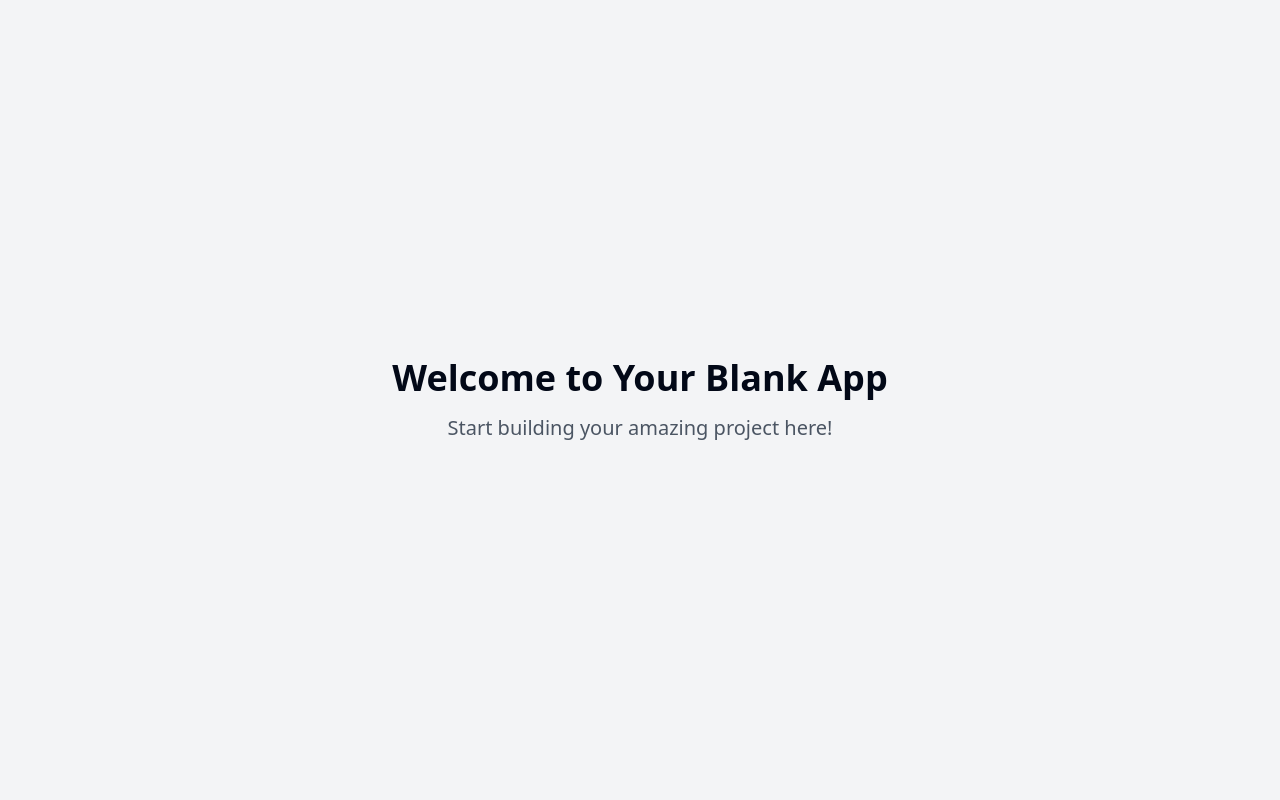
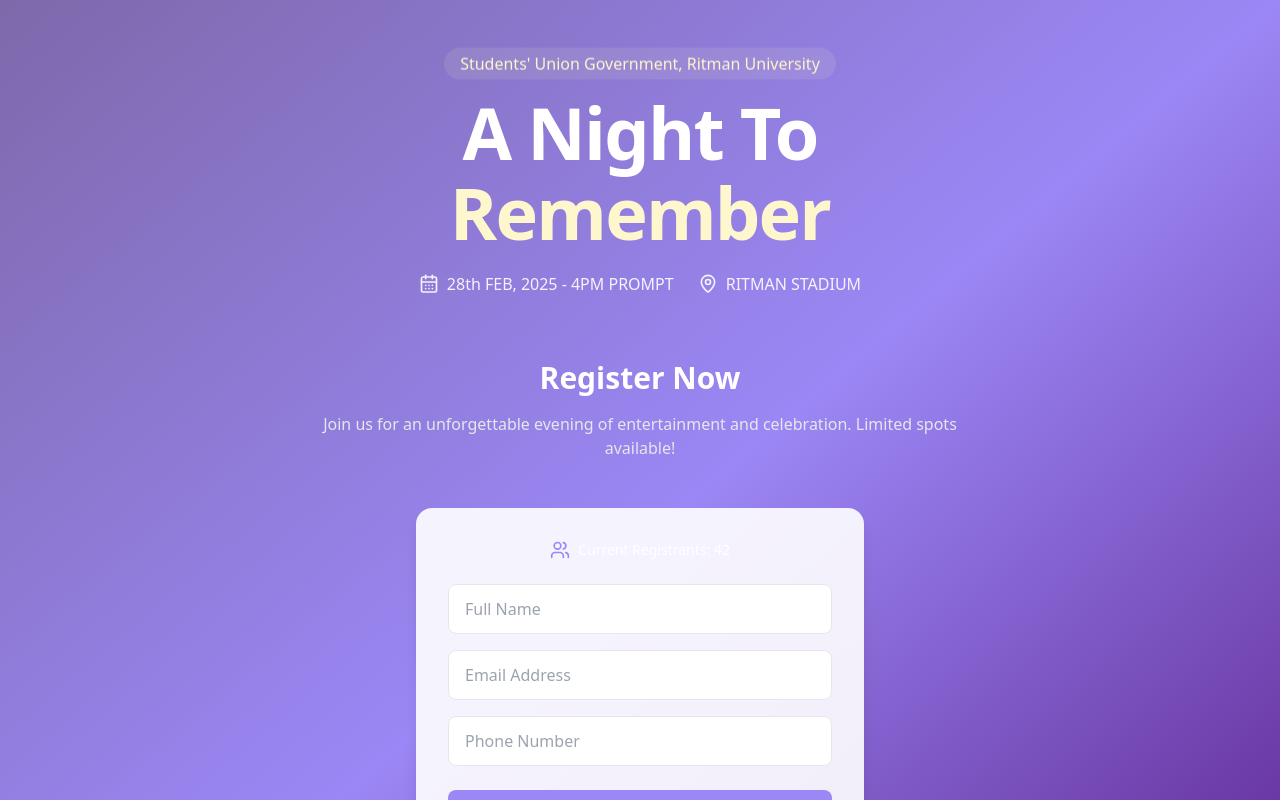
Before and after one commit to Jeffreyxdev/lwevent, a React (Vite) app: page / in a window 1280 px wide. Shown: the top 800 px of the page. Built offline with nearby package versions, Linux system fonts and the light colour scheme.

Commit message:
Add event registration site
This commit adds a basic site for event registration, allowing users to register and track the number of attendees.  The site will use references from a provided flyer.

```diff
--- /dev/null
+++ b/src/components/RegistrationForm.tsx
@@ -0,0 +1,82 @@
+
+import { useState } from "react";
+import { useToast } from "@/hooks/use-toast";
+import { CalendarDays, MapPin, Users } from "lucide-react";
+
+const RegistrationForm = () => {
+  const { toast } = useToast();
+  const [formData, setFormData] = useState({
+    name: "",
+    email: "",
+    phone: "",
+  });
+  const [registrants, setRegistrants] = useState(42); // Starting with a base number
+
+  const handleSubmit = (e: React.FormEvent) => {
+    e.preventDefault();
+    setRegistrants((prev) => prev + 1);
+    toast({
+      title: "Registration Successful!",
+      description: "You're all set for A Night To Remember!",
+      duration: 5000,
+    });
+    setFormData({ name: "", email: "", phone: "" });
+  };
+
+  const handleChange = (e: React.ChangeEvent<HTMLInputElement>) => {
+    setFormData((prev) => ({
+      ...prev,
+      [e.target.name]: e.target.value,
+    }));
+  };
+
+  return (
+    <div className="w-full max-w-md mx-auto bg-white/90 backdrop-blur-sm rounded-2xl p-8 shadow-lg">
+      <div className="flex items-center justify-center space-x-2 mb-6">
+        <Users className="w-5 h-5 text-event-purple" />
+        <span className="text-sm font-medium">Current Registrants: {registrants}</span>
+      </div>
+
+      <form onSubmit={handleSubmit} className="space-y-6">
+        <div className="space-y-4">
+          <input
+            type="text"
+            name="name"
+            value={formData.name}
+            onChange={handleChange}
+            placeholder="Full Name"
+            required
+            className="w-full px-4 py-3 rounded-lg border border-gray-200 focus:border-event-purple focus:ring-2 focus:ring-event-purple-light outline-none transition-all"
+          />
+          <input
+            type="email"
+            name="email"
+            value={formData.email}
+            onChange={handleChange}
+            placeholder="Email Address"
+            required
+            className="w-full px-4 py-3 rounded-lg border border-gray-200 focus:border-event-purple focus:ring-2 focus:ring-event-purple-light outline-none transition-all"
+          />
+          <input
+            type="tel"
+            name="phone"
+            value={formData.phone}
+            onChange={handleChange}
+            placeholder="Phone Number"
+            required
+            className="w-full px-4 py-3 rounded-lg border border-gray-200 focus:border-event-purple focus:ring-2 focus:ring-event-purple-light outline-none transition-all"
+          />
+        </div>
+
+        <button
+          type="submit"
+          className="w-full bg-event-purple text-white py-3 rounded-lg hover:bg-event-purple-dark transition-all duration-300 transform hover:scale-[1.02] active:scale-[0.98]"
+        >
+          Register Now
+        </button>
+      </form>
+    </div>
+  );
+};
+
+export default RegistrationForm;
--- a/src/index.css
+++ b/src/index.css
@@ -1,3 +1,4 @@
+
 @tailwind base;
 @tailwind components;
 @tailwind utilities;
@@ -6,87 +7,24 @@
   :root {
     --background: 0 0% 100%;
     --foreground: 222.2 84% 4.9%;
-
     --card: 0 0% 100%;
     --card-foreground: 222.2 84% 4.9%;
-
     --popover: 0 0% 100%;
     --popover-foreground: 222.2 84% 4.9%;
-
-    --primary: 222.2 47.4% 11.2%;
+    --primary: 262 83% 58%;
     --primary-foreground: 210 40% 98%;
-
     --secondary: 210 40% 96.1%;
     --secondary-foreground: 222.2 47.4% 11.2%;
-
     --muted: 210 40% 96.1%;
     --muted-foreground: 215.4 16.3% 46.9%;
-
     --accent: 210 40% 96.1%;
     --accent-foreground: 222.2 47.4% 11.2%;
-
     --destructive: 0 84.2% 60.2%;
     --destructive-foreground: 210 40% 98%;
-
     --border: 214.3 31.8% 91.4%;
     --input: 214.3 31.8% 91.4%;
-    --ring: 222.2 84% 4.9%;
-
+    --ring: 262 83% 58%;
     --radius: 0.5rem;
-
-    --sidebar-background: 0 0% 98%;
-
-    --sidebar-foreground: 240 5.3% 26.1%;
-
-    --sidebar-primary: 240 5.9% 10%;
-
-    --sidebar-primary-foreground: 0 0% 98%;
-
-    --sidebar-accent: 240 4.8% 95.9%;
-
-    --sidebar-accent-foreground: 240 5.9% 10%;
-
-    --sidebar-border: 220 13% 91%;
-
-    --sidebar-ring: 217.2 91.2% 59.8%;
-  }
-
-  .dark {
-    --background: 222.2 84% 4.9%;
-    --foreground: 210 40% 98%;
-
-    --card: 222.2 84% 4.9%;
-    --card-foreground: 210 40% 98%;
-
-    --popover: 222.2 84% 4.9%;
-    --popover-foreground: 210 40% 98%;
-
-    --primary: 210 40% 98%;
-    --primary-foreground: 222.2 47.4% 11.2%;
-
-    --secondary: 217.2 32.6% 17.5%;
-    --secondary-foreground: 210 40% 98%;
-
-    --muted: 217.2 32.6% 17.5%;
-    --muted-foreground: 215 20.2% 65.1%;
-
-    --accent: 217.2 32.6% 17.5%;
-    --accent-foreground: 210 40% 98%;
-
-    --destructive: 0 62.8% 30.6%;
-    --destructive-foreground: 210 40% 98%;
-
-    --border: 217.2 32.6% 17.5%;
-    --input: 217.2 32.6% 17.5%;
-    --ring: 212.7 26.8% 83.9%;
-    --sidebar-background: 240 5.9% 10%;
-    --sidebar-foreground: 240 4.8% 95.9%;
-    --sidebar-primary: 224.3 76.3% 48%;
-    --sidebar-primary-foreground: 0 0% 100%;
-    --sidebar-accent: 240 3.7% 15.9%;
-    --sidebar-accent-foreground: 240 4.8% 95.9%;
-    --sidebar-border: 240 3.7% 15.9%;
-    --sidebar-ring: 217.2 91.2% 59.8%;
   }
 }
 
@@ -94,8 +32,17 @@
   * {
     @apply border-border;
   }
-
   body {
-    @apply bg-background text-foreground;
+    @apply bg-background text-foreground antialiased;
+  }
+  input:-webkit-autofill,
+  input:-webkit-autofill:hover,
+  input:-webkit-autofill:focus {
+    -webkit-box-shadow: 0 0 0px 1000px white inset;
+    transition: background-color 5000s ease-in-out 0s;
   }
 }
+
+.glass-card {
+  @apply bg-white/10 backdrop-blur-md border border-white/20 rounded-2xl;
+}
--- a/src/pages/Index.tsx
+++ b/src/pages/Index.tsx
@@ -1,11 +1,50 @@
-// Update this page (the content is just a fallback if you fail to update the page)
+
+import RegistrationForm from "@/components/RegistrationForm";
+import { CalendarDays, MapPin, Users } from "lucide-react";
 
 const Index = () => {
   return (
-    <div className="min-h-screen flex items-center justify-center bg-gray-100">
-      <div className="text-center">
-        <h1 className="text-4xl font-bold mb-4">Welcome to Your Blank App</h1>
-        <p className="text-xl text-gray-600">Start building your amazing project here!</p>
+    <div className="min-h-screen bg-gradient-to-br from-event-purple-dark via-event-purple to-purple-900 text-white">
+      <div className="container mx-auto px-4 py-12">
+        {/* Hero Section */}
+        <div className="text-center mb-16 animate-float">
+          <div className="inline-block px-4 py-1 bg-event-yellow/10 backdrop-blur-sm rounded-full text-event-yellow mb-4">
+            Students' Union Government, Ritman University
+          </div>
+          <h1 className="text-5xl md:text-7xl font-bold mb-6 tracking-tight">
+            A Night To
+            <span className="block text-event-yellow mt-2">Remember</span>
+          </h1>
+          <div className="flex flex-wrap justify-center gap-6 text-sm md:text-base opacity-90">
+            <div className="flex items-center gap-2">
+              <CalendarDays className="w-5 h-5" />
+              <span>28th FEB, 2025 - 4PM PROMPT</span>
+            </div>
+            <div className="flex items-center gap-2">
+              <MapPin className="w-5 h-5" />
+              <span>RITMAN STADIUM</span>
+            </div>
+          </div>
+        </div>
+
+        {/* Registration Section */}
+        <div className="max-w-4xl mx-auto">
+          <div className="text-center mb-12">
+            <h2 className="text-2xl md:text-3xl font-semibold mb-4">Register Now</h2>
+            <p className="text-gray-200 max-w-2xl mx-auto">
+              Join us for an unforgettable evening of entertainment and celebration.
+              Limited spots available!
+            </p>
+          </div>
+
+          <RegistrationForm />
+        </div>
+
+        {/* Event Details */}
+        <div className="mt-24 text-center">
+          <h3 className="text-xl font-semibold mb-4">In Collaboration with</h3>
+          <p className="text-event-yellow text-lg">BELIEVERS' LOVEWORLD UNIUYO</p>
+        </div>
       </div>
     </div>
   );
--- a/tailwind.config.ts
+++ b/tailwind.config.ts
@@ -1,3 +1,4 @@
+
 import type { Config } from "tailwindcss";
 
 export default {
@@ -12,85 +13,77 @@ export default {
   theme: {
     container: {
       center: true,
-			padding: '2rem',
+      padding: "2rem",
       screens: {
-				'2xl': '1400px'
-			}
+        "2xl": "1400px",
+      },
     },
     extend: {
       colors: {
-				border: 'hsl(var(--border))',
-				input: 'hsl(var(--input))',
-				ring: 'hsl(var(--ring))',
-				background: 'hsl(var(--background))',
-				foreground: 'hsl(var(--foreground))',
+        border: "hsl(var(--border))",
+        input: "hsl(var(--input))",
+        ring: "hsl(var(--ring))",
+        background: "hsl(var(--background))",
+        foreground: "hsl(var(--foreground))",
+        event: {
+          purple: "#9b87f5",
+          "purple-dark": "#7E69AB",
+          "purple-light": "#D6BCFA",
+          yellow: "#FEF7CD",
+        },
         primary: {
-					DEFAULT: 'hsl(var(--primary))',
-					foreground: 'hsl(var(--primary-foreground))'
+          DEFAULT: "hsl(var(--primary))",
+          foreground: "hsl(var(--primary-foreground))",
         },
         secondary: {
-					DEFAULT: 'hsl(var(--secondary))',
-					foreground: 'hsl(var(--secondary-foreground))'
+          DEFAULT: "hsl(var(--secondary))",
+          foreground: "hsl(var(--secondary-foreground))",
         },
         destructive: {
-					DEFAULT: 'hsl(var(--destructive))',
-					foreground: 'hsl(var(--destructive-foreground))'
+          DEFAULT: "hsl(var(--destructive))",
+          foreground: "hsl(var(--destructive-foreground))",
         },
         muted: {
-					DEFAULT: 'hsl(var(--muted))',
-					foreground: 'hsl(var(--muted-foreground))'
+          DEFAULT: "hsl(var(--muted))",
+          foreground: "hsl(var(--muted-foreground))",
         },
         accent: {
-					DEFAULT: 'hsl(var(--accent))',
-					foreground: 'hsl(var(--accent-foreground))'
+          DEFAULT: "hsl(var(--accent))",
+          foreground: "hsl(var(--accent-foreground))",
         },
         popover: {
-					DEFAULT: 'hsl(var(--popover))',
-					foreground: 'hsl(var(--popover-foreground))'
+          DEFAULT: "hsl(var(--popover))",
+          foreground: "hsl(var(--popover-foreground))",
         },
         card: {
-					DEFAULT: 'hsl(var(--card))',
-					foreground: 'hsl(var(--card-foreground))'
+          DEFAULT: "hsl(var(--card))",
+          foreground: "hsl(var(--card-foreground))",
         },
-				sidebar: {
-					DEFAULT: 'hsl(var(--sidebar-background))',
-					foreground: 'hsl(var(--sidebar-foreground))',
-					primary: 'hsl(var(--sidebar-primary))',
-					'primary-foreground': 'hsl(var(--sidebar-primary-foreground))',
-					accent: 'hsl(var(--sidebar-accent))',
-					'accent-foreground': 'hsl(var(--sidebar-accent-foreground))',
-					border: 'hsl(var(--sidebar-border))',
-					ring: 'hsl(var(--sidebar-ring))'
-				}
-			},
-			borderRadius: {
-				lg: 'var(--radius)',
-				md: 'calc(var(--radius) - 2px)',
-				sm: 'calc(var(--radius) - 4px)'
       },
       keyframes: {
-				'accordion-down': {
-					from: {
-						height: '0'
+        "accordion-down": {
+          from: { height: "0" },
+          to: { height: "var(--radix-accordion-content-height)" },
         },
-					to: {
-						height: 'var(--radix-accordion-content-height)'
-					}
+        "accordion-up": {
+          from: { height: "var(--radix-accordion-content-height)" },
+          to: { height: "0" },
         },
-				'accordion-up': {
-					from: {
-						height: 'var(--radix-accordion-content-height)'
+        float: {
+          "0%, 100%": { transform: "translateY(0)" },
+          "50%": { transform: "translateY(-10px)" },
         },
-					to: {
-						height: '0'
-					}
-				}
+        shimmer: {
+          "100%": { transform: "translateX(100%)" },
+        },
       },
       animation: {
-				'accordion-down': 'accordion-down 0.2s ease-out',
-				'accordion-up': 'accordion-up 0.2s ease-out'
-			}
-		}
+        "accordion-down": "accordion-down 0.2s ease-out",
+        "accordion-up": "accordion-up 0.2s ease-out",
+        float: "float 6s ease-in-out infinite",
+        shimmer: "shimmer 2s infinite",
+      },
+    },
   },
   plugins: [require("tailwindcss-animate")],
 } satisfies Config;
```
Lines whose indentation alone changed are shown as unchanged.
